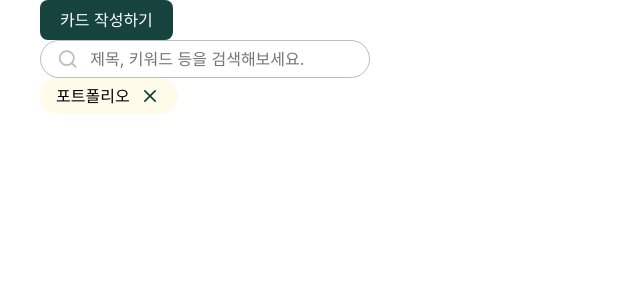
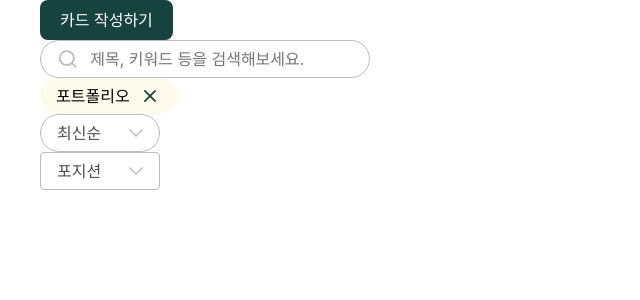
Before and after one commit to codestates-seb/seb45_main_024, a React (Vite) app in the folder client/: page /userlist in a window 1280 px wide. Shown: the top 300 px of the page, without its empty margins (0-640 px from the left). Built offline with nearby package versions, Linux system fonts and the light colour scheme; a web font is replaced by a local one.

Commit message:
[feat] userlist, projectlist 공통 컴포넌트 제작 #5 : select box

```diff
--- a/client/src/assets/icons/arrowsSvg.tsx
+++ b/client/src/assets/icons/arrowsSvg.tsx
@@ -10,9 +10,9 @@ export const ArrowUpSvg = () => {
       <path
         d="M13 7L7 1L1 7"
         stroke="black"
-        stroke-width="2"
-        stroke-linecap="round"
-        stroke-linejoin="round"
+        strokeWidth="2"
+        strokeLinecap="round"
+        strokeLinejoin="round"
       />
     </svg>
   );
@@ -29,10 +29,10 @@ export const ArrowDownSvg = () => {
     >
       <path
         d="M1 1L7 7L13 1"
-        stroke="black"
-        stroke-width="2"
-        stroke-linecap="round"
-        stroke-linejoin="round"
+        stroke="var(--color-gray-4)"
+        strokeWidth="1.5"
+        strokeLinecap="round"
+        strokeLinejoin="round"
       />
     </svg>
   );
@@ -50,9 +50,9 @@ export const ArrowRightSvg = () => {
       <path
         d="M1 13L7 7L1 1"
         stroke="black"
-        stroke-width="2"
-        stroke-linecap="round"
-        stroke-linejoin="round"
+        strokeWidth="2"
+        strokeLinecap="round"
+        strokeLinejoin="round"
       />
     </svg>
   );
@@ -70,9 +70,9 @@ export const ArrowLefttSvg = () => {
       <path
         d="M7 13L1 7L7 1"
         stroke="black"
-        stroke-width="2"
-        stroke-linecap="round"
-        stroke-linejoin="round"
+        strokeWidth="2"
+        strokeLinecap="round"
+        strokeLinejoin="round"
       />
     </svg>
   );
--- a/client/src/components/userlist,projectlist/ActionButton.tsx
+++ b/client/src/components/userlist,projectlist/ActionButton.tsx
@@ -1,12 +1,12 @@
 import { ReactNode } from "react";
 import classes from "./ActionButton.module.css";
 
-type ActionButtonProps = {
+type Props = {
   type?: string;
   children: ReactNode;
 };
 
-const ActionButton = ({ type = "normal", children }: ActionButtonProps) => {
+const ActionButton = ({ type = "normal", children }: Props) => {
   return (
     <button
       className={
--- a/client/src/components/userlist,projectlist/KewordTag.module.css
+++ b/client/src/components/userlist,projectlist/KewordTag.module.css
@@ -4,4 +4,8 @@
   padding: 0.375rem 1rem;
   background-color: var(--color-sub);
   border-radius: 20px;
+
+  & svg {
+    cursor: pointer;
+  }
 }
--- a/client/src/components/userlist,projectlist/KewordTag.tsx
+++ b/client/src/components/userlist,projectlist/KewordTag.tsx
@@ -1,16 +1,15 @@
-import { ReactNode } from "react";
 import classes from "./KewordTag.module.css";
+import { ReactComponent as CancelSvg } from "../../assets/icons/cancel.svg";
 
-type kewordTagProps = {
+type Props = {
   text: string;
-  children: ReactNode;
 };
 
-const KewordTag = ({ text, children }: kewordTagProps) => {
+const KewordTag = ({ text }: Props) => {
   return (
     <div className={classes.kewordTag}>
       <span>{text}</span>
-      {children}
+      <CancelSvg stroke="var(--color-main)" />
     </div>
   );
 };
--- a/client/src/components/userlist,projectlist/SearchInput.tsx
+++ b/client/src/components/userlist,projectlist/SearchInput.tsx
@@ -1,12 +1,12 @@
 import { ReactNode } from "react";
 import classes from "./SearchInput.module.css";
 
-type SearchInputProps = {
+type Props = {
   placeholder: string;
   children: ReactNode;
 };
 
-const SearchInput = ({ placeholder, children }: SearchInputProps) => {
+const SearchInput = ({ placeholder, children }: Props) => {
   return (
     <div className={classes.searchBar}>
       {children}
--- /dev/null
+++ b/client/src/components/userlist,projectlist/Selectbox.module.css
@@ -0,0 +1,59 @@
+.selectbox {
+  display: flex;
+  flex-direction: column;
+  gap: 6px;
+  width: 120px;
+  cursor: pointer;
+
+  &:hover svg path {
+    stroke: var(--color-gray-2);
+  }
+}
+
+.seletTitle {
+  display: inline-flex;
+  justify-content: space-between;
+  align-items: center;
+
+  padding: 0.375rem 1rem;
+  border: 1px solid var(--color-gray-4);
+
+  & span {
+    overflow: hidden;
+    white-space: nowrap;
+    text-overflow: ellipsis;
+    color: var(--color-gray-2);
+  }
+
+  & svg {
+    margin-left: 4px;
+  }
+}
+
+.selectList {
+  display: none;
+  padding: 1rem 0;
+  border: 1px solid var(--color-gray-4);
+
+  & li {
+    padding: 2px;
+
+    & span {
+      padding-left: 1rem;
+      color: var(--color-gray-2);
+    }
+
+    &:hover {
+      background-color: var(--color-sub);
+    }
+  }
+}
+
+.selectList.open {
+  display: block;
+}
+
+.selectList .selected span {
+  color: var(--color-main);
+  font-weight: 700;
+}
--- /dev/null
+++ b/client/src/components/userlist,projectlist/Selectbox.tsx
@@ -0,0 +1,63 @@
+import { useState } from "react";
+import classes from "./Selectbox.module.css";
+import { ArrowDownSvg } from "../../assets/icons/arrowsSvg";
+
+type Props = {
+  title: string;
+  borderRadius?: number;
+  options: string[];
+  selectedOption: string;
+  onSelect: (selected: string) => void;
+};
+
+const Select = ({
+  title,
+  borderRadius = 20,
+  options,
+  selectedOption,
+  onSelect,
+}: Props) => {
+  const [toggle, setToggle] = useState(false);
+
+  const handleToggle = () => {
+    setToggle(prev => !prev);
+  };
+
+  const handleOptionClick = (option: string) => {
+    onSelect(option);
+    handleToggle();
+  };
+
+  return (
+    <div className={classes.selectbox}>
+      <div
+        className={classes.seletTitle}
+        onClick={handleToggle}
+        style={{
+          borderRadius: borderRadius,
+        }}
+      >
+        <span>{title}</span>
+        <ArrowDownSvg />
+      </div>
+      <ul
+        className={`${classes.selectList} ${toggle ? classes.open : ""}`}
+        style={{
+          borderRadius: borderRadius,
+        }}
+      >
+        {options.map(option => (
+          <li
+            key={option}
+            onClick={() => handleOptionClick(option)}
+            className={`${selectedOption === option ? classes.selected : ""}`}
+          >
+            <span>{option}</span>
+          </li>
+        ))}
+      </ul>
+    </div>
+  );
+};
+
+export default Select;
--- a/client/src/pages/userList/UserList.tsx
+++ b/client/src/pages/userList/UserList.tsx
@@ -1,22 +1,51 @@
-import classes from "./UserList.module.css";
+import { useState } from "react";
+// import classes from "./UserList.module.css";
 import ActionButton from "../../components/userlist,projectlist/ActionButton";
 import SearchInput from "../../components/userlist,projectlist/SearchInput";
 import KewordTag from "../../components/userlist,projectlist/KewordTag";
+import Selectbox from "../../components/userlist,projectlist/Selectbox";
 import { ReactComponent as SearchSvg } from "../../assets/icons/search.svg";
-import { ReactComponent as CancelSvg } from "../../assets/icons/cancel.svg";
 
 const UserList = () => {
+  // 섹렉트박스 예시
+  const sortList = ["최신순", "조회순"];
+  const positionList = ["전체", "프론트엔드", "백엔드", "디자이너"];
+
+  const [sortSelect, setSortSelect] = useState("최신순");
+  const [positionSelect, setPositionSelect] = useState("포지션");
+
+  const handleSortSelect = (selected: string) => {
+    setSortSelect(selected);
+  };
+
+  const handlePositionSelect = (selected: string) => {
+    setPositionSelect(selected);
+  };
+
   return (
     <>
       <ActionButton>카드 작성하기</ActionButton>
+
       <SearchInput placeholder="제목, 키워드 등을 검색해보세요.">
         <SearchSvg stroke="var(--color-gray-4)" />
       </SearchInput>
 
-      {/* 키워드 태그에는 하드코딩된 값이 아니라 입력값이 들어가야 함 */}
-      <KewordTag text="포트폴리오">
-        <CancelSvg stroke="var(--color-main)" />
-      </KewordTag>
+      <KewordTag text="포트폴리오" />
+
+      <Selectbox
+        title={sortSelect}
+        options={sortList}
+        selectedOption={sortSelect}
+        onSelect={handleSortSelect}
+      />
+
+      <Selectbox
+        title={positionSelect}
+        borderRadius={4}
+        options={positionList}
+        selectedOption={positionSelect}
+        onSelect={handlePositionSelect}
+      />
     </>
   );
 };
```
Also changed, not shown: client/src/components/userlist,projectlist/Select.module.css (deleted), client/src/components/userlist,projectlist/Select.tsx (deleted).
